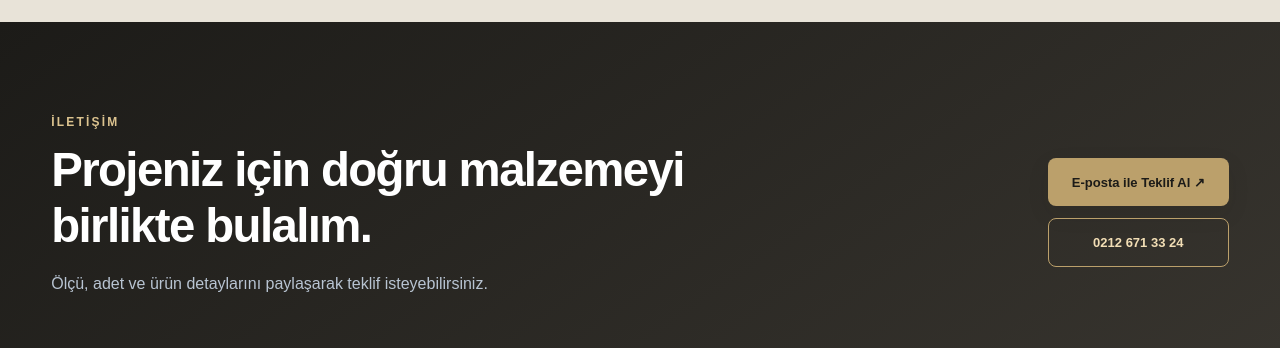
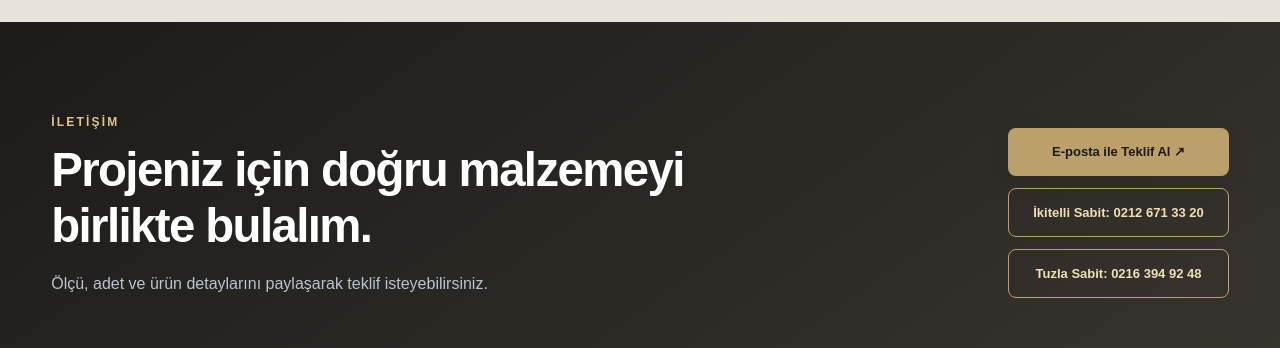
Before and after one commit to gunestaner42-eng/g-ne-metal, a Next.js app: page / in a window 1280 px wide. Shown: the part 3460-3808 px from the top of the page. Built offline with nearby package versions, Linux system fonts and the light colour scheme.

Commit message:
Show Tuzla and Ikitelli landlines in contact section

```diff
--- a/app/page.jsx
+++ b/app/page.jsx
@@ -93,7 +93,7 @@ export default function Home() {
 
         <section className="about-section" id="hakkimizda"><div className="container about-grid"><div className="about-mark"><span>1988</span><small>KURULUŞ</small></div><div><span className="section-kicker">GÜNEŞ METAL HAKKINDA</span><h2>Tecrübemizle yanınızdayız.</h2><p>1988 yılından bu yana metal sektöründe faaliyet gösteren Güneş Metal, mühendislik plastiklerini de ürün yelpazesine ekleyerek müşterilerine geniş malzeme seçenekleri sunmaktadır.</p><p>Teknik bilgi desteği, güvenilir hizmet ve hızlı dağıtım anlayışıyla çalışıyoruz.</p><a className="text-link" href="#iletisim">Bizimle İletişime Geçin ↗</a></div></div></section>
 
-        <section className="contact-section" id="iletisim"><div className="container contact-grid"><div><span className="section-kicker">İLETİŞİM</span><h2>Projeniz için doğru malzemeyi birlikte bulalım.</h2><p>Ölçü, adet ve ürün detaylarını paylaşarak teklif isteyebilirsiniz.</p></div><div className="contact-actions"><a className="button primary" href="mailto:info@gunesgroup.com.tr?subject=Urun%20Teklif%20Talebi">E-posta ile Teklif Al ↗</a><a className="button outline" href="tel:+902126713324">0212 671 33 24</a></div></div></section>
+        <section className="contact-section" id="iletisim"><div className="container contact-grid"><div><span className="section-kicker">İLETİŞİM</span><h2>Projeniz için doğru malzemeyi birlikte bulalım.</h2><p>Ölçü, adet ve ürün detaylarını paylaşarak teklif isteyebilirsiniz.</p></div><div className="contact-actions"><a className="button primary" href="mailto:info@gunesgroup.com.tr?subject=Urun%20Teklif%20Talebi">E-posta ile Teklif Al ↗</a><a className="button outline" href="tel:+902126713320" aria-label="İkitelli şubesi sabit telefonunu ara">İkitelli Sabit: 0212 671 33 20</a><a className="button outline" href="tel:+902163949248" aria-label="Tuzla şubesi sabit telefonunu ara">Tuzla Sabit: 0216 394 92 48</a></div></div></section>
         <section className="locations-section" id="magazalarimiz" aria-labelledby="locations-title">
           <div className="container">
             <div className="locations-heading">
```
